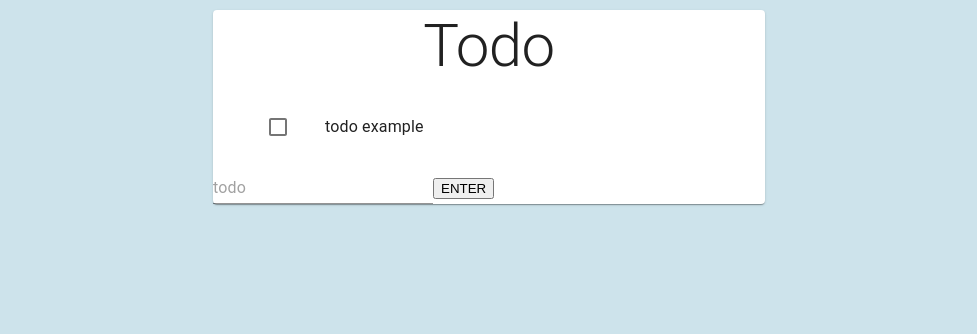
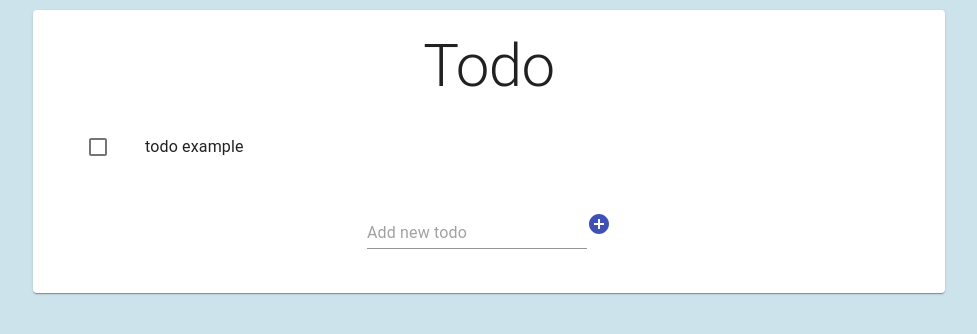
Before and after one commit to EmilieHumbert/react-todo-list-props, a React (Create React App) app: page / in a window 1280 px wide. Shown: the top 334 px of the page, without its empty margins (151-1128 px from the left). Built offline with nearby package versions, Linux system fonts and the light colour scheme.

Commit message:
add some CSS

```diff
--- a/src/App.js
+++ b/src/App.js
@@ -6,7 +6,7 @@ import { makeStyles } from "@material-ui/core/styles";
 import { generate as generateId } from "shortid";
 
 import TodoList from "./Components/TodoList";
-import AddTodoForm from './Components/AddTodoForm'
+import AddTodoForm from "./Components/AddTodoForm";
 import "./App.css";
 
 const useStyles = makeStyles((theme) => ({
@@ -15,6 +15,9 @@ const useStyles = makeStyles((theme) => ({
       height: "auto",
       marginTop: 10,
     },
+  },
+  paper: {
+    padding: "20px 0",
   },
 }));
 
@@ -26,8 +29,8 @@ function App() {
   ]);
 
   return (
-    <Container maxWidth="sm" className={classes.root}>
-      <Paper>
+    <Container maxWidth="md" className={classes.root}>
+      <Paper className={classes.paper}>
         <Typography variant="h2" component="h2" align="center">
           Todo
         </Typography>
--- a/src/Components/AddTodoForm.js
+++ b/src/Components/AddTodoForm.js
@@ -1,8 +1,16 @@
 import React, { useState } from "react";
-import { Input } from "@material-ui/core";
+import { TextField } from "@material-ui/core";
+import { makeStyles } from "@material-ui/core/styles";
+import AddCircleIcon from "@material-ui/icons/AddCircle";
+import Box from "@material-ui/core/Box";
 import { generate as generateId } from "shortid";
 
+const useStyles = makeStyles((theme) => ({
+  root: { padding: 20, textAlign: "center" },
+}));
+
 const AddListItemForm = ({ list, setList }) => {
+  const classes = useStyles();
   const [input, setInput] = useState("");
 
   const handleOnChange = (e) => setInput(e.target.value);
@@ -15,15 +23,18 @@ const AddListItemForm = ({ list, setList }) => {
   };
 
   return (
-    <div>
-      <Input
-        placeholder="todo"
-        value={input}
+    <Box className={classes.root}>
+      <TextField
+        className={classes.input}
+        edge="end"
+        margin="dense"
         onChange={handleOnChange}
         onKeyPress={(e) => e.key === "Enter" && handleSubmit()}
+        placeholder="Add new todo"
+        value={input}
       />
-      <button onClick={handleSubmit}>ENTER</button>
-    </div>
+      <AddCircleIcon color="primary" onClick={handleSubmit} />
+    </Box>
   );
 };
 
--- a/src/Components/CheckboxToggle.js
+++ b/src/Components/CheckboxToggle.js
@@ -4,7 +4,14 @@ import { Checkbox } from "@material-ui/core";
 
 const CheckboxToggle = ({ checked, updateChecked }) => {
   const onChange = () => updateChecked(!checked);
-  return <Checkbox edge="start" checked={checked} onChange={onChange} />;
+  return (
+    <Checkbox
+      color="primary"
+      edge="start"
+      checked={checked}
+      onChange={onChange}
+    />
+  );
 };
 
 export default CheckboxToggle;
```
